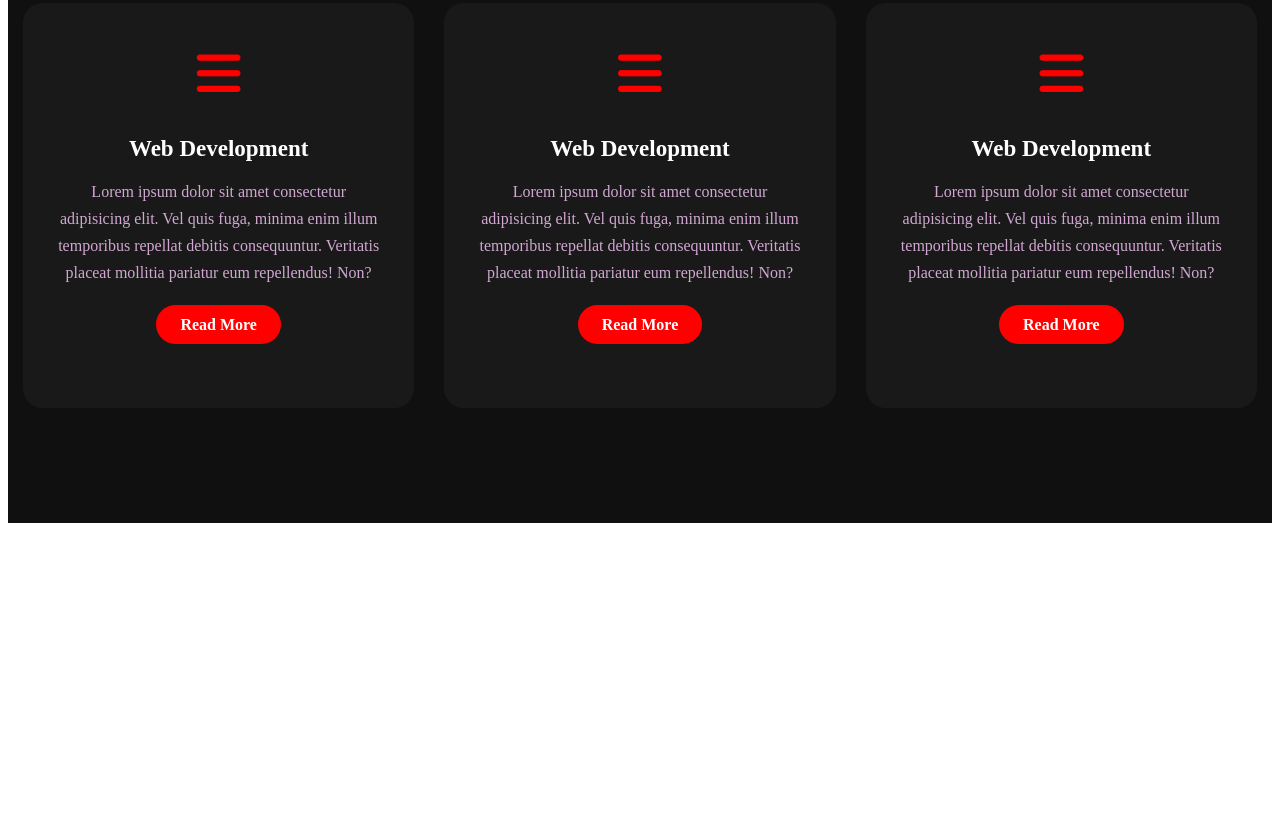
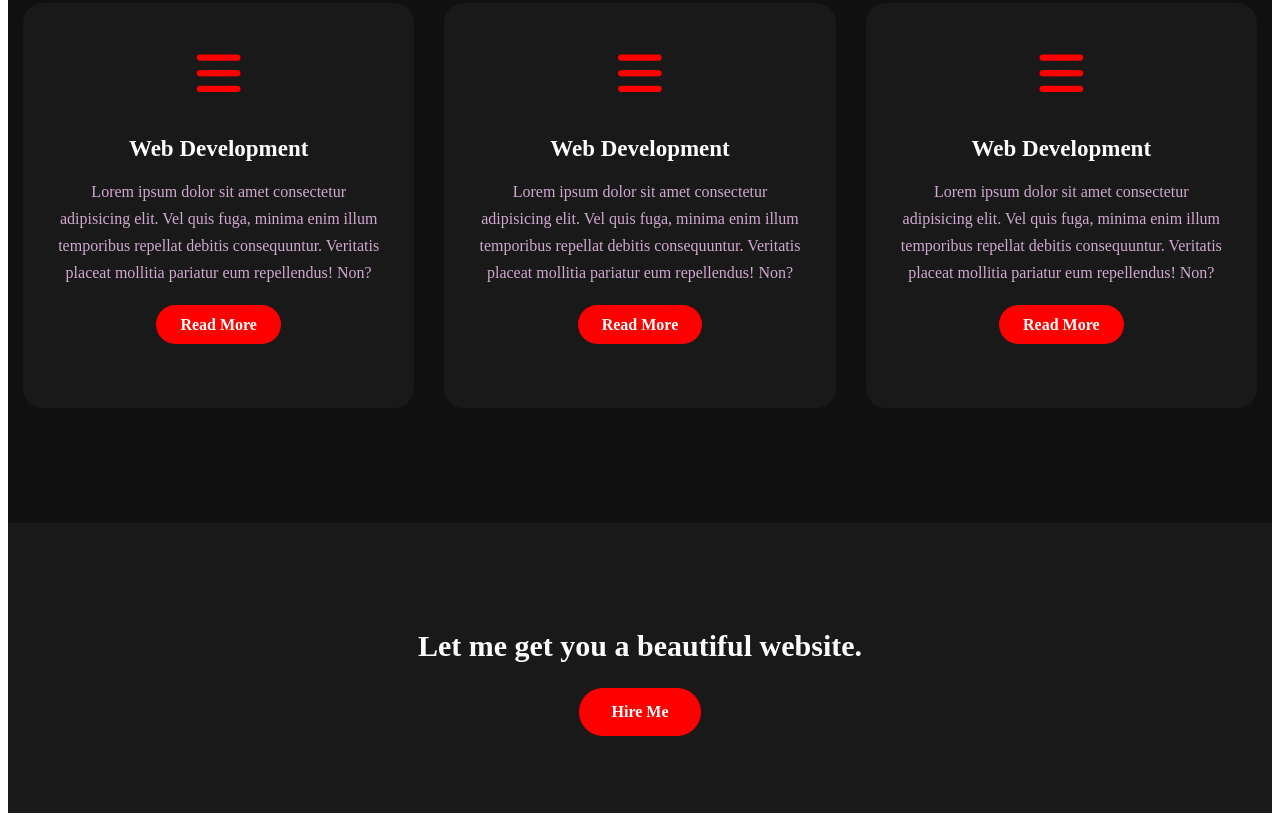
Before and after one commit to shanicekumeroa/tahmidahmedyt, a plain HTML site: page index.html in a window 1280 px wide. Shown: the part 1760-2581 px from the top of the page. Before the commit the page ends 2291 px from the top, so only its background shows below. Drawn offline with Linux system fonts and the light colour scheme.

Commit message:
Finished Contact Me Section

```diff
--- a/css/styles.css
+++ b/css/styles.css
@@ -255,3 +255,37 @@
     border: 2px solid transparent;
     cursor: pointer;
 }
+
+.contact-me{
+    width: 100%;
+    height: 290px;
+    background: #191919;
+    display: flex;
+    align-items: center;
+    flex-direction: column;
+    justify-content: center;
+}
+
+.contact-me p{
+    color: white;
+    font-size: 30px;
+    font-weight: bold;
+    margin-bottom: 25px;
+}
+
+.contact-me .button-two{
+    background-color: red;
+    color: white;
+    text-decoration: none;
+    border: 2px solid transparent;
+    font-weight: bold;
+    padding: 13px 30px;
+    border-radius: 30px;
+    transition: .4s;
+}
+
+.contact-me .button-two:hover{
+    background-color: transparent;
+    border: 2px solid transparent;
+    cursor: pointer;
+}
--- a/index.html
+++ b/index.html
@@ -129,6 +129,12 @@
       </div>
     </div>
 
-    <!----Conact Me Section---->
+    <!----Contact Me Section---->
+    <div class="contact-me">
+      <p>Let me get you a beautiful website.</p>
+      <a class="button-two" href="#">Hire Me</a>
+    </div>
+
+    <!----Footer Section---->
   </body>
 </html>
```
